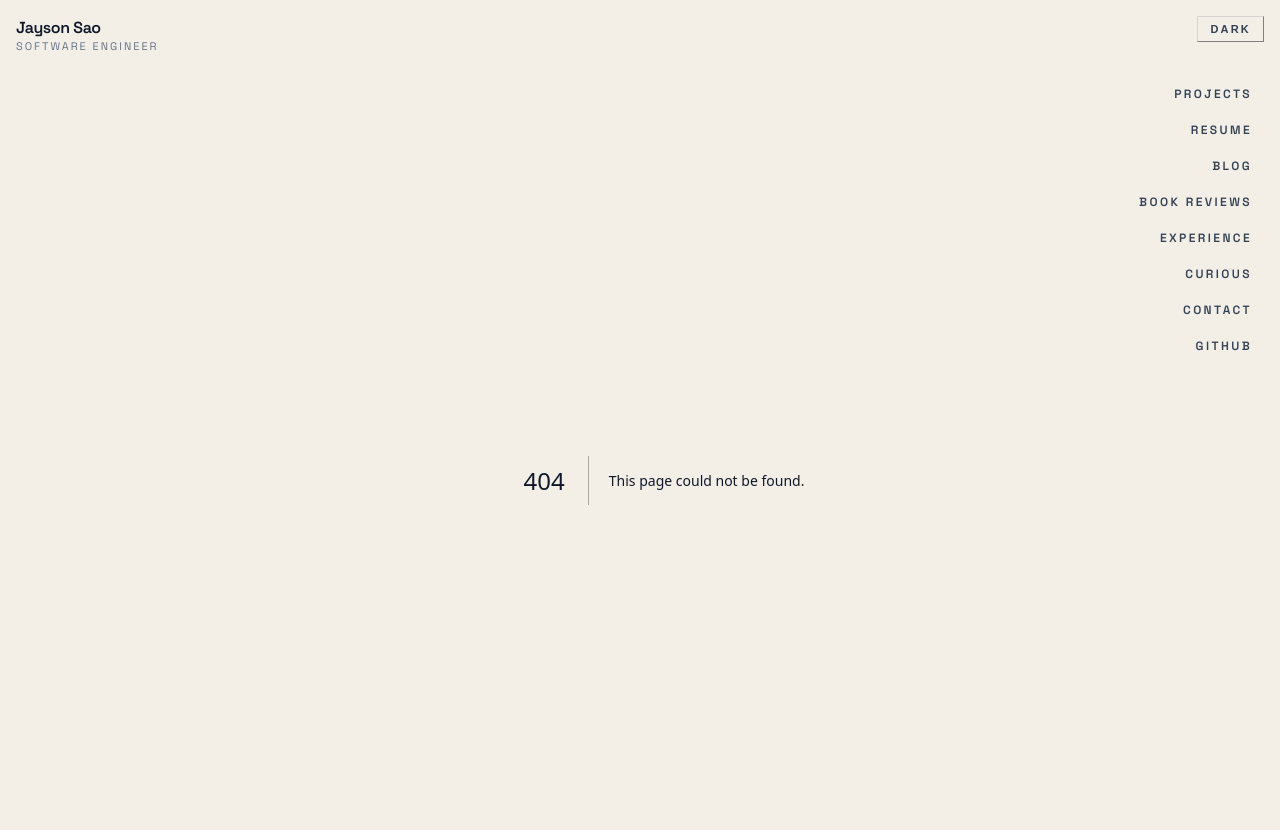
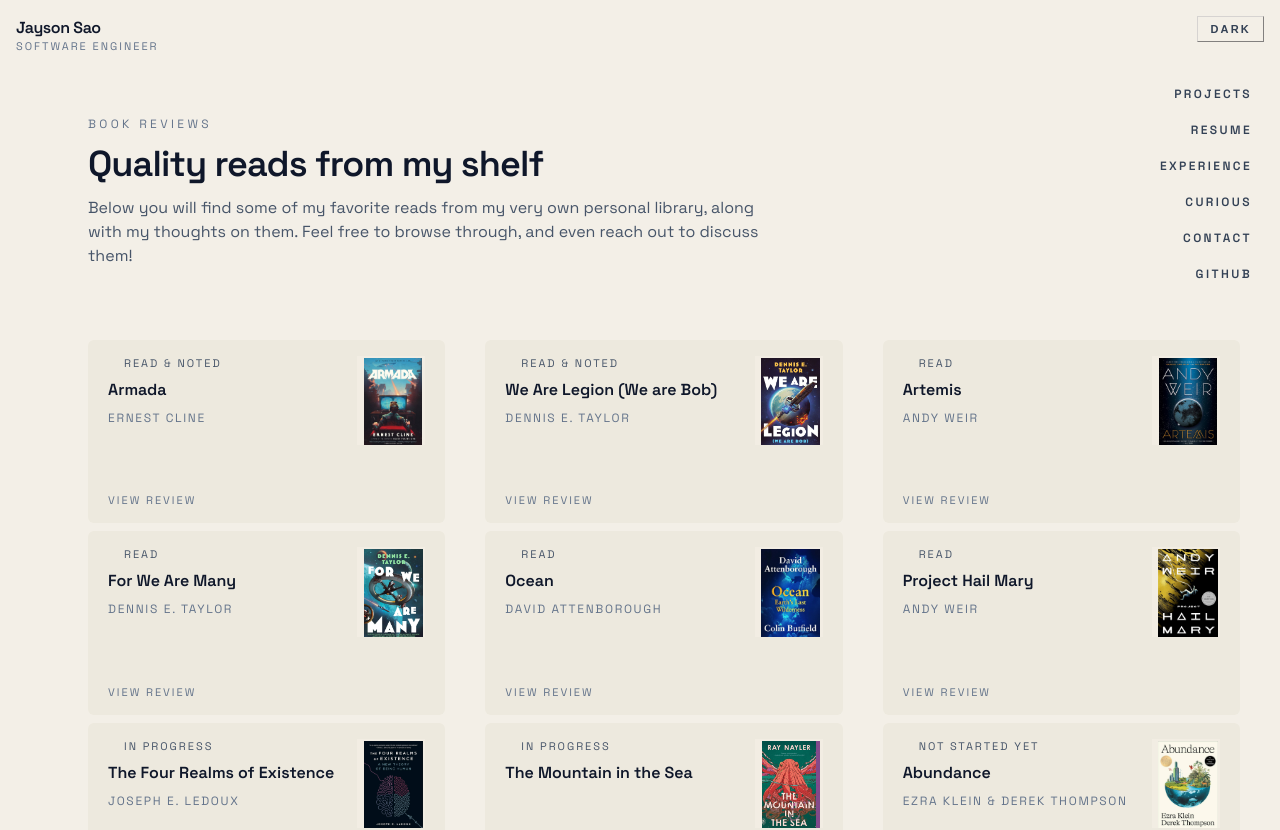
Before and after one commit to jaysonsao/jay-website, a Next.js app: page /book in a window 1280 px wide. Before the commit this address had no page. Shown: the top 830 px of the page. Built offline with nearby package versions, Linux system fonts and the light colour scheme.

Commit message:
cleaned up sidebar

```diff
--- a/next.config.ts
+++ b/next.config.ts
@@ -3,18 +3,6 @@
 const nextConfig: NextConfig = {
   /* config options here */
   reactCompiler: true,
-  async rewrites() {
-    return [
-      {
-        source: "/book",
-        destination: "/book-reviews",
-      },
-      {
-        source: "/book/:path*",
-        destination: "/book-reviews/:path*",
-      },
-    ];
-  },
   images: {
     localPatterns: [
       {
--- a/src/app/blog/page.tsx
+++ /dev/null
@@ -1,11 +0,0 @@
-export default function BlogPage() {
-  return (
-    <div className="mx-auto w-full max-w-6xl space-y-8 px-4 pb-16 pt-10 sm:px-6 sm:pt-12">
-      <p className="text-xs uppercase tracking-[0.28em] text-slate-500 dark:text-slate-400">
-        Blog
-      </p>
-
-      <p className="text-base text-slate-700 dark:text-slate-300">nothing yet</p>
-    </div>
-  );
-}
--- a/src/app/book-reviews/page.tsx
+++ b/src/app/book/page.tsx
@@ -21,7 +21,7 @@
   });
 
   return (
-    <div className="mx-auto max-w-6xl space-y-10 px-4 pb-16 pt-10 sm:pt-12">
+    <div className="mx-auto max-w-6xl space-y-10 px-4 pb-16 pt-3 sm:pt-4">
       <section className="space-y-3 border-b border-slate-200 pb-8 dark:border-slate-800">
         <p className="text-xs uppercase tracking-[0.28em] text-slate-500 dark:text-slate-400">
           Book Reviews
@@ -30,11 +30,13 @@
           Quality reads from my shelf
         </h1>
         <p className="max-w-2xl text-base text-slate-600 dark:text-slate-300">
-          Below you will find some of my favorite reads from my very own personal library, along with my thoughts on them. Feel free to browse through, and even reach out to discuss them!
+          Below you will find some of my favorite reads from my very own personal
+          library, along with my thoughts on them. Feel free to browse through,
+          and even reach out to discuss them!
         </p>
       </section>
 
-      <section className="grid gap-8 md:gap-10 md:grid-cols-2 lg:grid-cols-3">
+      <section className="grid gap-8 md:grid-cols-2 md:gap-10 lg:grid-cols-3">
         {orderedBooks.map((book) => {
           const statusMeta = getBookStatusMeta(book.status);
 
@@ -42,13 +44,13 @@
             <Link
               key={book.slug}
               href={`/book/${book.slug}`}
-              className="group block h-full no-underline hover:no-underline"
+              className="block h-full no-underline hover:no-underline"
             >
-              <article className="flex h-full flex-col justify-between overflow-hidden rounded-2xl border border-stone-300/80 bg-[hsl(42_30%_90%)] px-5 py-4 shadow-[0_8px_20px_-18px_rgba(15,23,42,0.55)] transition group-hover:border-stone-400 group-hover:shadow-[0_14px_28px_-20px_rgba(15,23,42,0.7)] dark:border-slate-700 dark:bg-[hsl(217_25%_16%)] dark:group-hover:border-slate-500">
+              <article className="flex h-full flex-col justify-between overflow-hidden rounded-md border border-stone-300/80 bg-[hsl(42_30%_90%)] px-5 py-4 dark:border-slate-700 dark:bg-[hsl(217_25%_16%)]">
                 <div className="flex items-start justify-between gap-4">
                   <div className="space-y-2">
                     <div
-                      className={`flex w-fit items-center justify-start gap-2 self-start text-left text-xs uppercase tracking-[0.2em] ${statusMeta.textClassName}`}
+                      className={`flex w-fit items-center justify-start gap-2 self-start text-left text-[11px] uppercase tracking-[0.18em] ${statusMeta.textClassName}`}
                     >
                       <span
                         className={`inline-flex h-2 w-2 rounded-full ${statusMeta.dotClassName}`}
@@ -56,11 +58,13 @@
                       />
                       <span>{statusMeta.label}</span>
                     </div>
-                    <h3 className="text-lg font-semibold text-slate-900 transition group-hover:text-slate-700 dark:text-slate-100 dark:group-hover:text-slate-200">
+                    <h3 className="text-base font-semibold leading-6 text-slate-900 dark:text-slate-100">
                       {book.title}
                     </h3>
                     {book.author ? (
-                      <p className="text-sm text-slate-500 dark:text-slate-400">{book.author}</p>
+                      <p className="text-xs uppercase tracking-[0.14em] text-slate-500 dark:text-slate-400">
+                        {book.author}
+                      </p>
                     ) : null}
                   </div>
                   <div className="relative aspect-[3/4] w-16 shrink-0 overflow-hidden border border-stone-300 bg-[hsl(42_35%_92%)] p-0.5 dark:border-slate-700 dark:bg-slate-800">
@@ -79,7 +83,7 @@
                     )}
                   </div>
                 </div>
-                <div className="pt-4 text-xs uppercase tracking-[0.18em] text-slate-400 transition group-hover:text-slate-500 dark:text-slate-500 dark:group-hover:text-slate-400">
+                <div className="pt-4 text-[11px] uppercase tracking-[0.18em] text-slate-500 dark:text-slate-400">
                   <span>View review</span>
                 </div>
               </article>
--- a/src/app/layout.tsx
+++ b/src/app/layout.tsx
@@ -77,12 +77,6 @@
                 >
                   Resume
                 </a>
-                <Link href="/blog" className={navLinkClass}>
-                  Blog
-                </Link>
-                <Link href="/book" className={navLinkClass}>
-                  Book Reviews
-                </Link>
                 <Link href="/about" className={navLinkClass}>
                   Experience
                 </Link>
@@ -132,12 +126,6 @@
             >
               Resume
             </a>
-            <Link href="/blog" className={sideNavLinkClass}>
-              Blog
-            </Link>
-            <Link href="/book" className={sideNavLinkClass}>
-              Book Reviews
-            </Link>
             <Link href="/about" className={sideNavLinkClass}>
               Experience
             </Link>
--- a/src/app/page.tsx
+++ b/src/app/page.tsx
@@ -7,9 +7,16 @@
         <h1 className="max-w-3xl text-lg font-medium leading-8 text-slate-800 dark:text-slate-200 sm:text-xl sm:leading-9">
           Hi, I&apos;m Jay. I&apos;m a software engineer aspiring to work with AI
           systems and cryptography. I love skiing, reading all things science
-          fiction, and playing rugby. I also dabble in graphic design and
-          writing, and I&apos;ll be posting some of that here. Welcome to my home
-          on the internet.
+          fiction{" "}
+          <Link
+            href="/book"
+            className="text-inherit underline underline-offset-2"
+          >
+            (check out my book reviews!)
+          </Link>
+          , and playing rugby. I also dabble in graphic design and writing, and
+          I&apos;ll be posting some of that here. Welcome to my home on the
+          internet.
         </h1>
         <div className="flex flex-wrap gap-2">
           <Link
```
Also changed, not shown: src/app/book/[slug]/page.tsx (renamed from src/app/book-reviews/[slug]/page.tsx, +7 -2 lines), src/app/book-reviews/Untitled design.png (deleted), src/data/book-reviews.ts (line endings or trailing spaces).
